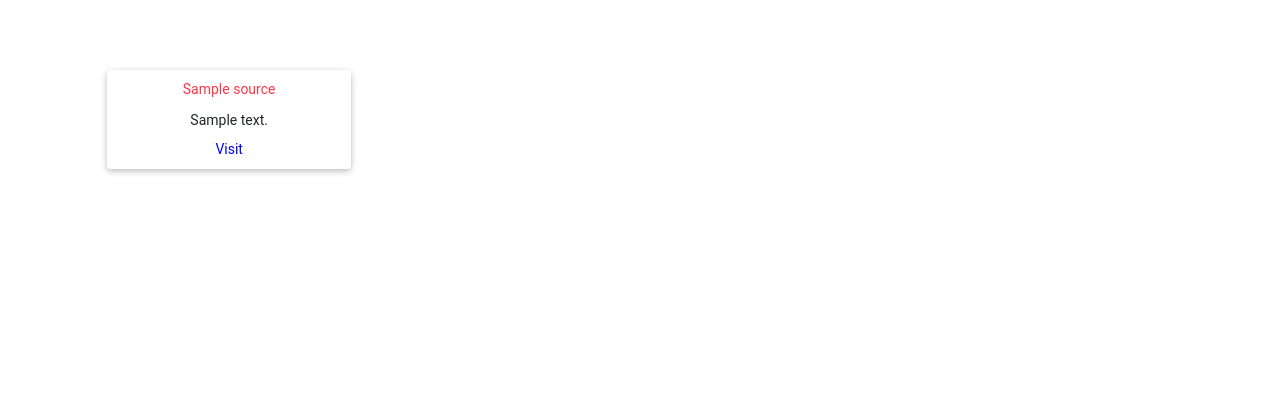
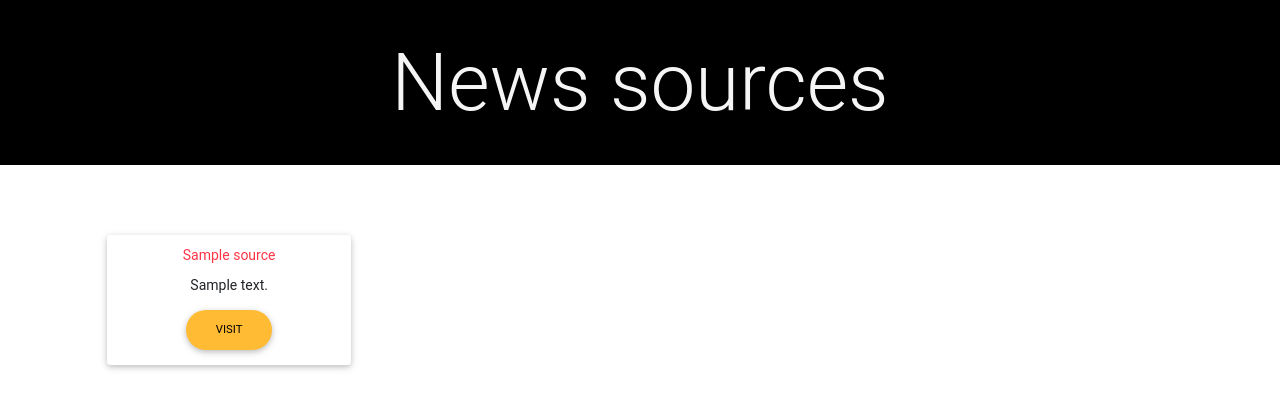
Before and after one commit to BradOdera/News-Highlights, a Flask app: template app/templates/trial.html in a window 1280 px wide. Shown: the top 409 px of the page. Run offline with Flask 2, Linux system fonts and the light colour scheme; the template is opened without the code that fills it: most values are stand-ins (such as "Sample title", 1, 10 or a date in 2020); some libraries are stand-ins or nearby versions.

Commit message:
Add styling to page

```diff
--- a/app/templates/base.html
+++ b/app/templates/base.html
@@ -15,8 +15,20 @@
     <link href="https://cdnjs.cloudflare.com/ajax/libs/twitter-bootstrap/4.3.1/css/bootstrap.min.css" rel="stylesheet">
     <!-- Material Design Bootstrap -->
     <link href="https://cdnjs.cloudflare.com/ajax/libs/mdbootstrap/4.8.9/css/mdb.min.css" rel="stylesheet">
+    <title>News Highlights</title>
 </head>
 <body>
+    <style>
+        #nice{
+            padding: 2%;
+            font-size: 80px;
+            color:whitesmoke;
+            background-color:black;
+    }
+    </style>
+    <div class="container-fluid text-center" id="nice">
+        <p>News sources</p>
+    </div>
     <div class="container">
         <div class="row">
             {% block content %}
--- a/app/templates/macros.html
+++ b/app/templates/macros.html
@@ -2,8 +2,11 @@
 {% for sources in sources%}
 
 <style>
-    div{
+   div{
         padding: 2%;
+    }
+    .btn{
+        border-radius:20px;
     }
 </style>
 <div class="col-md-3">
@@ -14,7 +17,9 @@
         </div>
 
         <div class="text-center">
-            <a href="{{sources.url}}" style="color: blue"> Visit</a>
+                <button type="button" class="btn btn-warning">
+                    <a href="{{sources.url}}" style="color: black"> Visit</a>
+                </button>
         </div>
     </div>
 </div>
--- a/app/templates/trial.html
+++ b/app/templates/trial.html
@@ -7,38 +7,16 @@
         <meta charset="UTF-8">
         <meta name="viewport" content="width=device-width, initial-scale=1.0">
         <meta http-equiv="X-UA-Compatible" content="ie=edge">
-    <!-- {% if title %} -->
-    <!-- <title> {{ title }} </title> -->
-    <!-- {% else %} -->
-    <title>News Highlights</title>
-    <!-- {% endif %} -->
-
-
-
-
     </head>
 
     <body>
-
-
-        {% block navbar %}
-        {% include 'navbar.html' %}
-        {% endblock %}
-
-
-
-
         <div class="container">
             <div class="row">
-
                 {% block content %}
                 {{ macro.displaySourcesList(sources)}}
                 {%endblock%}
-
             </div>
         </div>
-
-
 
 
         <!-- scripts -->
```
Also changed, not shown: app/templates/navbar.html (deleted, +0 -14 lines). Lines whose indentation alone changed are shown as unchanged.
